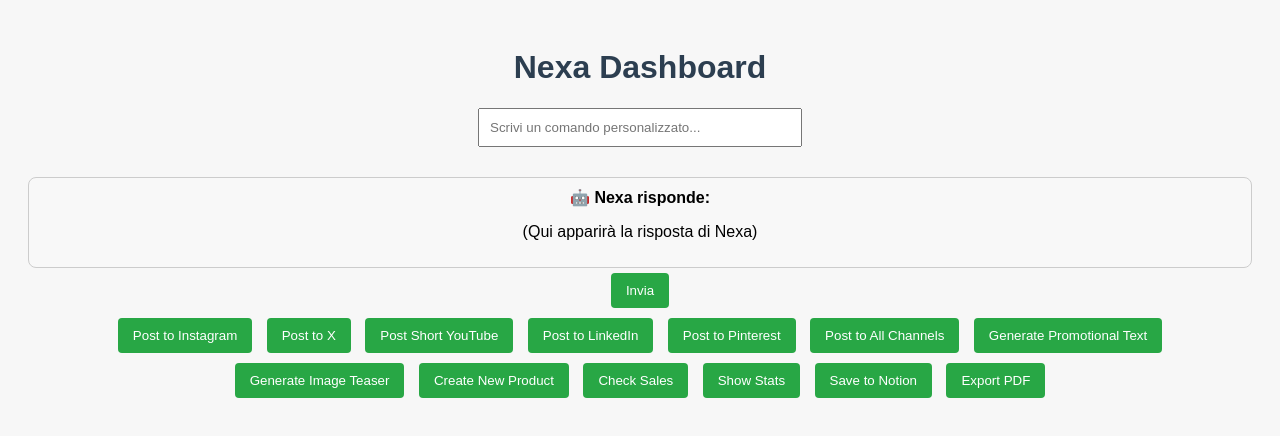
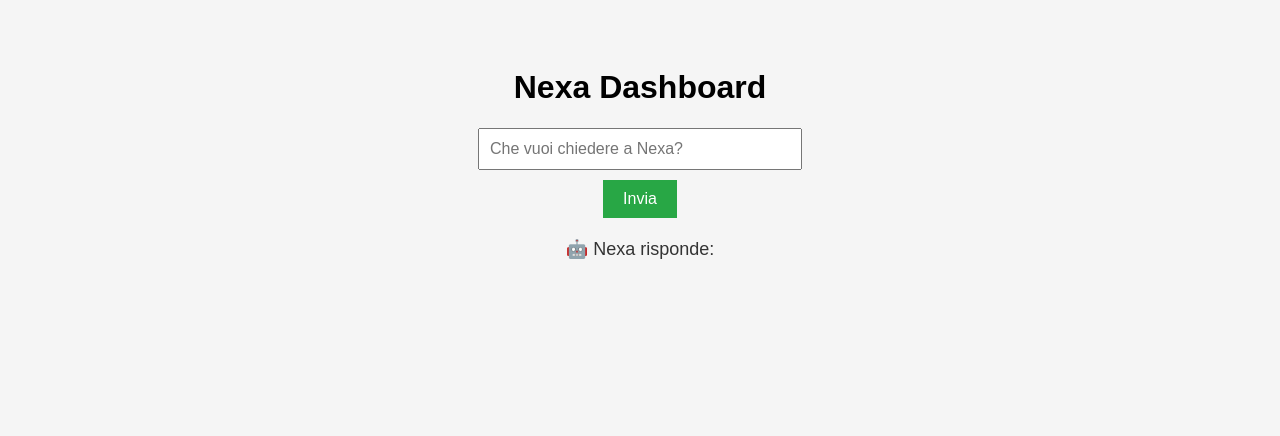
Before and after one commit to Nexilab-ai/nexa-dashboard-realestate, a website: page index.html in a window 1280 px wide. Drawn offline with Linux system fonts and the light colour scheme.

Commit message:
Update index.html

```diff
--- a/index.html
+++ b/index.html
@@ -1,5 +1,5 @@
 <!DOCTYPE html>
-<html lang="en">
+<html lang="it">
 <head>
   <meta charset="UTF-8" />
   <meta name="viewport" content="width=device-width, initial-scale=1.0"/>
@@ -7,91 +7,59 @@
   <style>
     body {
       font-family: Arial, sans-serif;
-      background: #f7f7f7;
+      background: #f5f5f5;
       text-align: center;
-      padding: 20px;
+      padding: 40px;
     }
-    h1 { color: #2c3e50; }
-    input[type="text"] {
+    input {
       padding: 10px;
       width: 300px;
-      margin-bottom: 10px;
+      font-size: 16px;
     }
     button {
-      padding: 10px 15px;
-      margin: 5px;
+      padding: 10px 20px;
+      font-size: 16px;
       background-color: #28a745;
       color: white;
       border: none;
+      margin-top: 10px;
       cursor: pointer;
-      border-radius: 4px;
     }
-    button:hover {
-      background-color: #218838;
-    }
-    #responseBox {
+    #response {
       margin-top: 20px;
-      padding: 10px;
-      border: 1px solid #ccc;
-      border-radius: 8px;
-      background-color: #f8f8f8;
-      font-family: sans-serif;
-      font-size: 16px;
-      min-height: 50px;
+      font-size: 18px;
+      color: #333;
     }
   </style>
 </head>
 <body>
   <h1>Nexa Dashboard</h1>
+  <input type="text" placeholder="Che vuoi chiedere a Nexa?" />
+  <br />
+  <button onclick="sendCommand()">Invia</button>
+  <div id="response">🤖 Nexa risponde:</div>
 
-  <!-- Campo di input -->
-  <input type="text" id="commandInput" placeholder="Scrivi un comando personalizzato..." />
+  <script>
+    async function sendCommand() {
+      const input = document.querySelector("input").value;
+      const responseDiv = document.getElementById("response");
+      responseDiv.innerText = "⌛ Nexa sta elaborando...";
 
-  <!-- Barra di risposta -->
-  <div id="responseBox">
-    🤖 <strong>Nexa risponde:</strong>
-    <p id="nexaResponse">(Qui apparirà la risposta di Nexa)</p>
-  </div>
+      try {
+        const res = await fetch("/.netlify/functions/ask", {
+          method: "POST",
+          headers: {
+            "Content-Type": "application/json",
+          },
+          body: JSON.stringify({ prompt: input }),
+        });
 
-  <!-- Tasto invia -->
-  <button onclick="sendCommand()">Invia</button>
-
-  <!-- Bottoni rapidi -->
-  <div id="buttons">
-    <button onclick="handleCommand('instagram')">Post to Instagram</button>
-    <button onclick="handleCommand('x')">Post to X</button>
-    <button onclick="handleCommand('short')">Post Short YouTube</button>
-    <button onclick="handleCommand('linkedin')">Post to LinkedIn</button>
-    <button onclick="handleCommand('pinterest')">Post to Pinterest</button>
-    <button onclick="handleCommand('all')">Post to All Channels</button>
-    <button onclick="handleCommand('promo')">Generate Promotional Text</button>
-    <button onclick="handleCommand('image')">Generate Image Teaser</button>
-    <button onclick="handleCommand('create')">Create New Product</button>
-    <button onclick="handleCommand('check')">Check Sales</button>
-    <button onclick="handleCommand('stats')">Show Stats</button>
-    <button onclick="handleCommand('notion')">Save to Notion</button>
-    <button onclick="handleCommand('pdf')">Export PDF</button>
-  </div>
-
-  <!-- Script: comandi e risposta -->
-  <script>
-    function handleCommand(cmd) {
-      const response = "Comando eseguito con successo: " + cmd;
-      document.getElementById("nexaResponse").innerText = response;
-    }
-
-    function sendCommand() {
-      const input = document.getElementById("commandInput").value;
-      if (input.trim()) {
-        document.getElementById("nexaResponse").innerText = "⏳ Nexa sta elaborando...";
-        fetchResponse(input);
-        document.getElementById("commandInput").value = "";
+        const data = await res.json();
+        responseDiv.innerText = data.reply || "❌ Nessuna risposta valida.";
+      } catch (err) {
+        responseDiv.innerText = "❌ Errore: " + err.message;
       }
     }
   </script>
-
-  <!-- Script esterni -->
-  <script src="fetch.js"></script>
-  <script src="netlify/functions/ask.js"></script>
 </body>
 </html>
```
